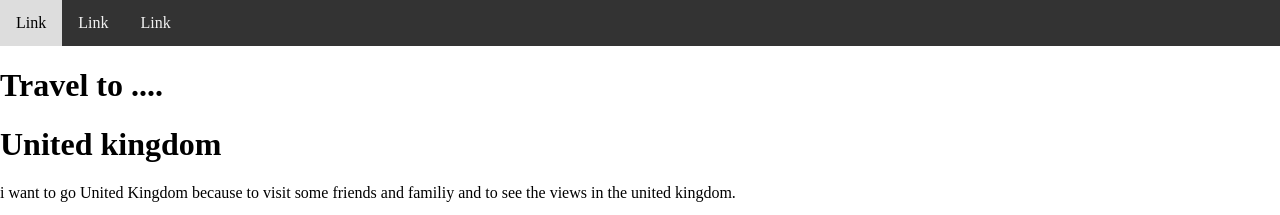
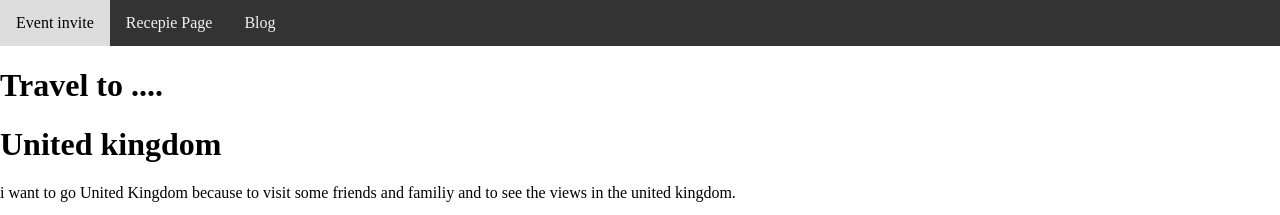
Before and after one commit to TrickyPikeAir/TrickyPikeair.github.io, a plain HTML site: page Travel.HTML in a window 1280 px wide. Shown: the top 215 px of the page. Drawn offline with Linux system fonts and the light colour scheme.

Commit message:
Update Travel.HTML

```diff
--- a/Travel.HTML
+++ b/Travel.HTML
@@ -49,9 +49,9 @@ body {
 
 
 <div class="topnav">
-  <a href="">Link</a>
-  <a href="#">Link</a>
-  <a href="#">Link</a>
+  <a href="https://trickypikeair.github.io/Event%20Invite.HTML">Event invite</a>
+  <a href="https://TrickyPikeair.github.io/recipe.HTML">Recepie Page</a>
+  <a href="https://trickypikeair.github.io/">Blog</a>
 </div>
     <body>
     <h1>Travel to ....</h1>
```
